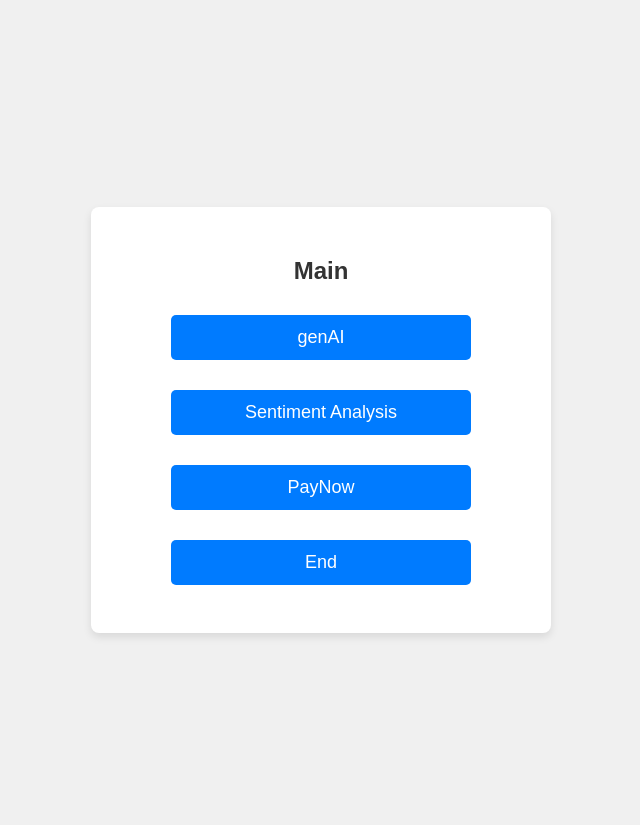
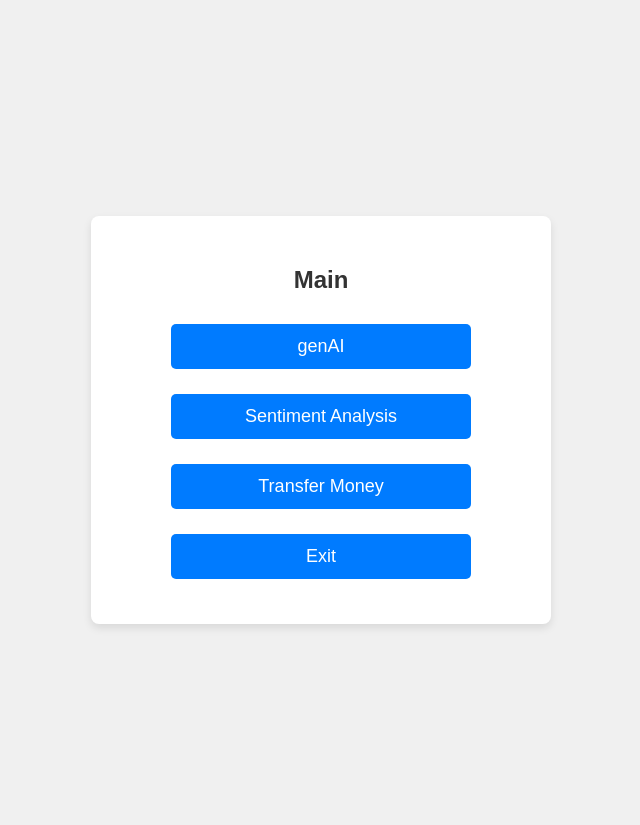
Before and after one commit to Marcus8009/AN6001A-2024-T2, a Flask app: page /main in a window 1280 px wide. Shown: the top 825 px of the page, without its empty margins (319-959 px from the left). Run offline with Flask 3, Linux system fonts and the light colour scheme.

Commit message:
Update main.html

```diff
--- a/templates/main.html
+++ b/templates/main.html
@@ -1,5 +1,5 @@
 <head>
-    <meta name="viewport" content="width=device-width, initial-scale=1.0">
+    <meta name=""viewport" content="width=device-width,initial-scale=1.0">
     <link rel="stylesheet" href="{{url_for('static',filename='styles.css')}}">
 </head>
 
@@ -7,16 +7,16 @@
     <div class="container">
         <h2>Main</h2>
         <form action="/genAI" method="post">
-            <p><input type="submit" value="genAI"></p>
+            <input type = "submit" value="genAI">
         </form>
         <form action="/SA" method="post">
-            <p><input type="submit" value="Sentiment Analysis"></p>
+            <input type = "submit" value="Sentiment Analysis">
         </form>
-        <form action="/SA" method="post">
-            <p><input type="submit" value="PayNow"></p>
+        <form action="/paynow" method="post">
+            <input type = "submit" value="Transfer Money">
         </form>
         <form action="/" method="post">
-            <p><input type="submit" value="End"></p>
+            <input type = "submit" value="Exit">
         </form>
     </div>
 </body>
```
